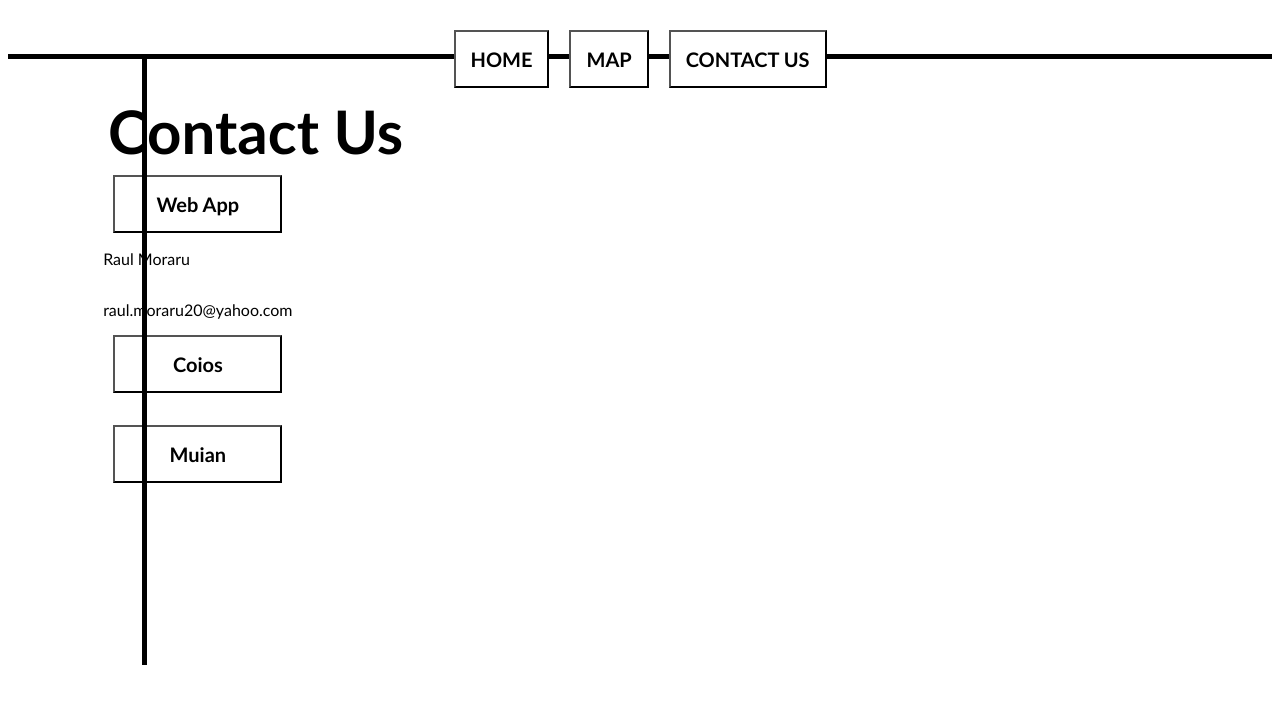
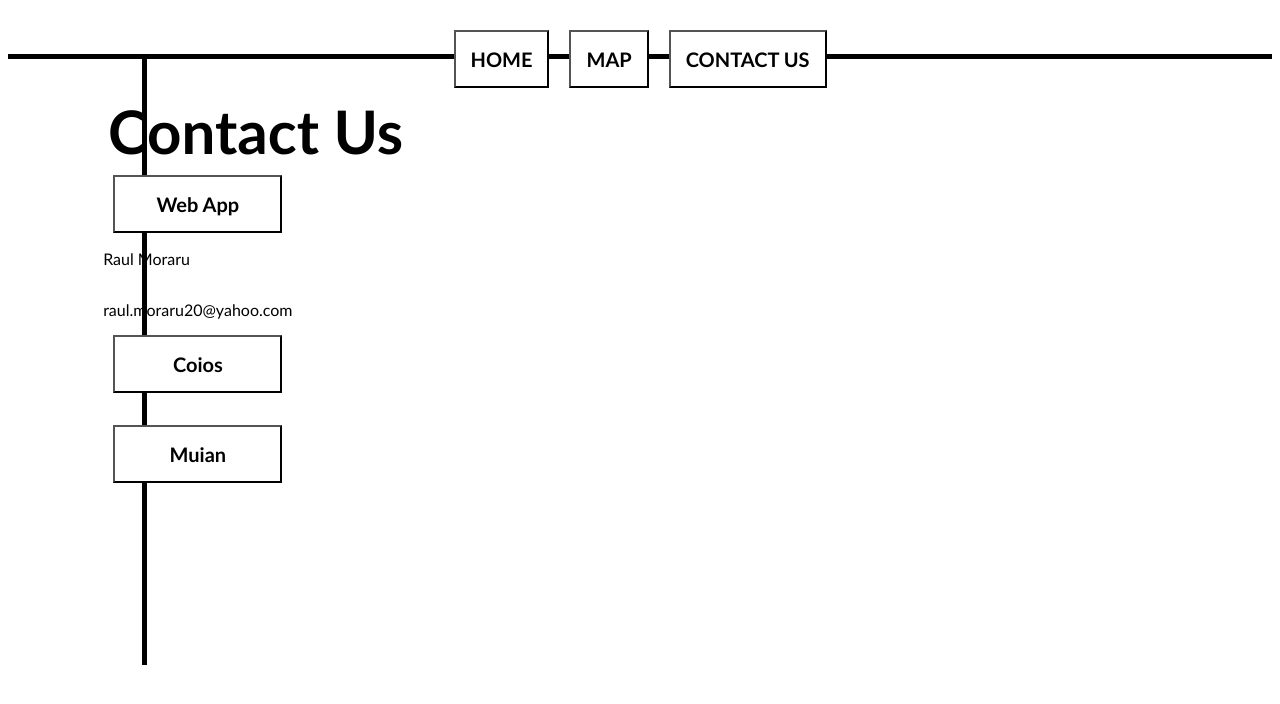
Before and after one commit to hadexander2001/DATC---Cloud9, an Angular app in the folder WebApp2.0/: page /contact-us in a window 1280 px wide. Shown: the top 704 px of the page. Built offline with nearby package versions, Linux system fonts and the light colour scheme.

Commit message:
Added position relative to a button

```diff
--- a/WebApp2.0/src/app/contact-us/contact-us.component.scss
+++ b/WebApp2.0/src/app/contact-us/contact-us.component.scss
@@ -1,9 +1,9 @@
 .main-container {
     position: relative;
     display: flex;
+    flex-direction: row;
     font-family: Calibri;
     margin-left: 100px;
-
 
     .title {
         margin-top: 20px;
@@ -16,7 +16,8 @@
         margin-top: 100px;
         margin-left: -300px;
 
-        .primary-button {
+        button {
+            position: relative;
             cursor: default;
         }
     }
--- a/WebApp2.0/src/app/home/home.component.scss
+++ b/WebApp2.0/src/app/home/home.component.scss
@@ -1,5 +1,5 @@
 .header {
-    margin-top: 200px;
+    margin-top: 150px;
     text-align: center;
     font-family: Calibri;
 
```
